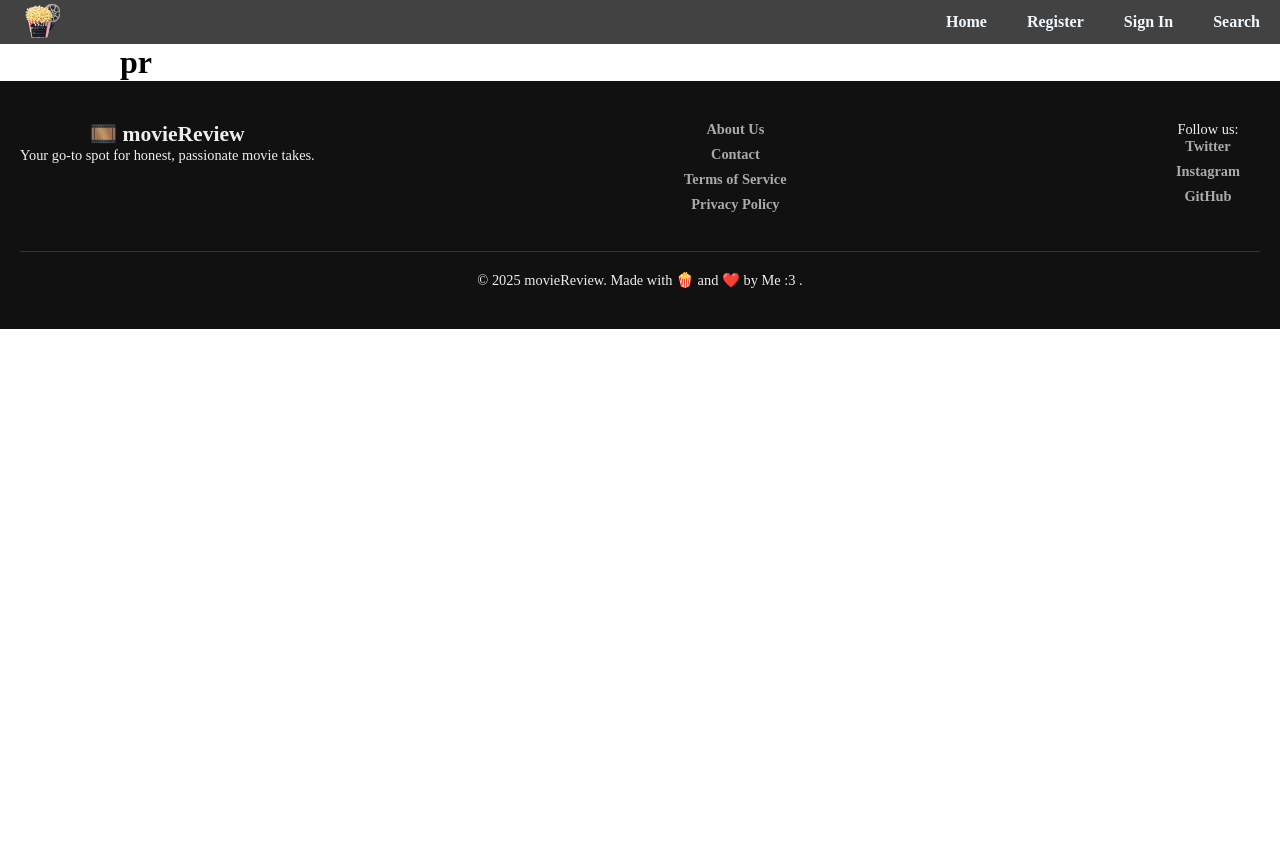
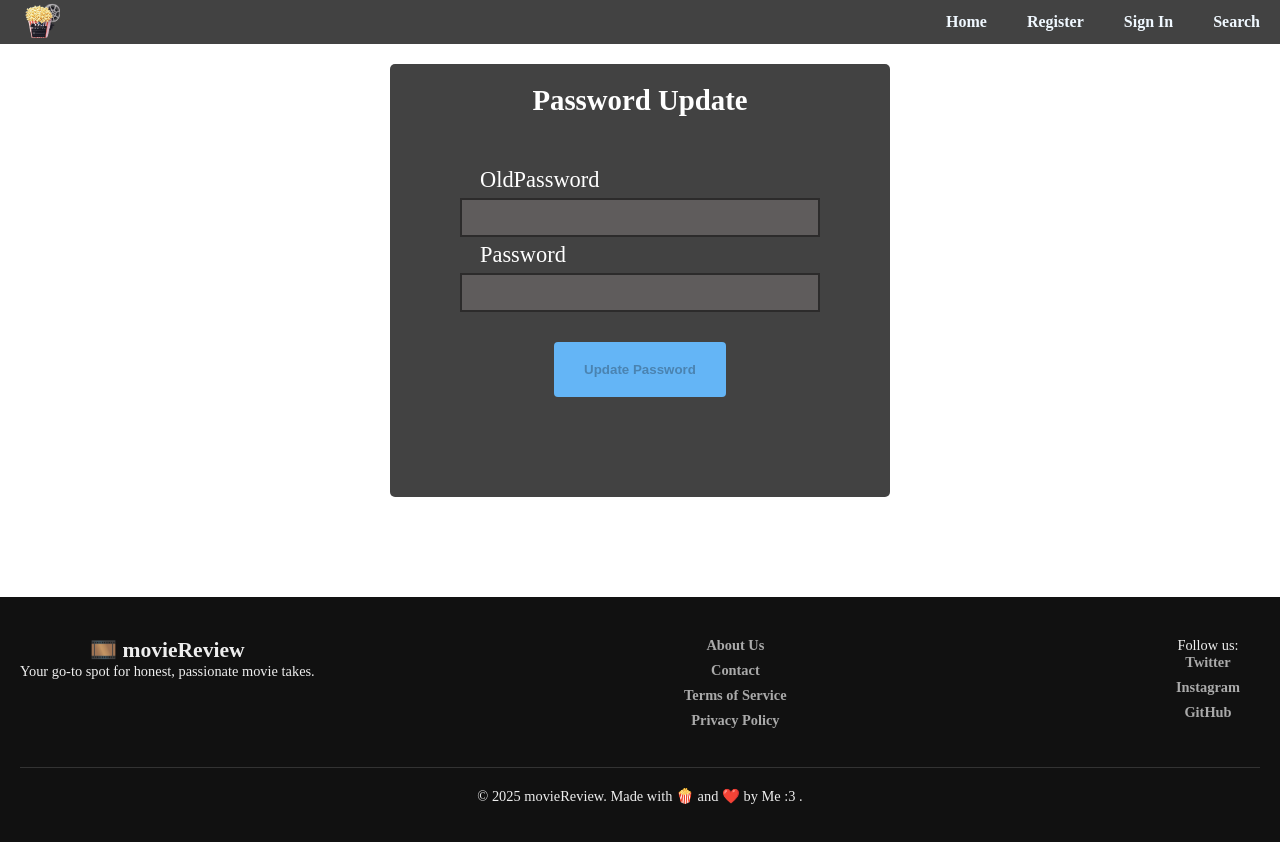
Before and after one commit to HusainNit/movieReview-client, a React (Vite) app: page /profile/password-update in a window 1280 px wide. Shown: the top 842 px of the page. Before the commit the page ends 800 px from the top, so only its background shows below. Built offline with nearby package versions, Linux system fonts and the light colour scheme.

Commit message:
password upadate done

```diff
--- a/src/App.css
+++ b/src/App.css
@@ -553,8 +553,84 @@ footer {
 .action a,
 .action button {
   display: flex;
-  padding: 0 40px 20px 0;
+  padding: 20px;
   justify-content: right;
+}
+
+.action {
+   display: flex;
+  justify-content: right;
+  align-items: center;
+}
+
+.profileContainer {
+  width: 500px;
+  padding: 20px 70px 20px 70px;
+
+  margin: 20px auto;
+  border-radius: 5px;
+  background-color: #424242;
+}
+
+.loading {
+  display: flex;
+  justify-content: center;
+  color: white;
+}
+
+.loadingMV {
+  display: flex;
+  justify-content: center;
+  color: black;
+  font-size: 2rem;
+  font-weight: bolder;
+}
+
+.profileimg,
+.imgSrc {
+  padding: 0;
+  margin: 0;
+  display: block;
+}
+
+.profileimg {
+  max-width: 40%;
+  border: black 2px solid;
+  margin: 0 auto;
+
+  aspect-ratio: auto;
+  border-radius: 5px;
+}
+
+.imgSrc {
+  width: 100%;
+  height: 100%;
+  object-fit: fill;
+  border-radius: 5px;
+}
+
+.profileData h1,
+.profileData h3 {
+  display: flex;
+  justify-content: center;
+  color: white;
+}
+
+.Profielaction {
+  margin: 30px 0;
+  display: flex;
+  justify-content: center;
+}
+
+.popputtonc {
+  margin: 10px;
+
+}
+
+
+
+.Profielaction button {
+  margin: 10px;
 }
 
 @media (max-width: 800px) {
--- a/src/App.jsx
+++ b/src/App.jsx
@@ -13,6 +13,7 @@ import { GetMovies } from "./services/MoviesGetter";
 import { CheckSession } from "./services/Auth";
 import Footer from "./components/Footer";
 import Profile from "./pages/Profile";
+import PasswordUpdate from "./pages/PasswordUpdate";
 
 const App = () => {
   const [user, setUser] = useState(null);
@@ -47,6 +48,7 @@ const App = () => {
           <Route path="/movies/*" element={<Movies />} />
 
           <Route path="/profile/*" element={<Profile />} />
+          <Route path="/profile/password-update" element={<PasswordUpdate/>} />
 
           <Route path="/search/*" element={<Search />} />
         </Routes>
--- a/src/components/CustemPopUp.jsx
+++ b/src/components/CustemPopUp.jsx
@@ -1,15 +1,17 @@
 import { Link } from "react-router-dom";
 
-const CustemPopUp = ({ text, route, onClose }) => {
+const CustemPopUp = ({ text, route, onClose, status }) => {
   return (
     <div className="popUp">
       <div className="content">
         <h1>{text}</h1>
         <div className="action">
-          {route === "ok" ? (
-            <Link to="/movies">Go to Movies</Link>
+          {status === "ok" ? (
+            <Link to={route}>Go back</Link>
           ) : (
-            <button onClick={() => onClose()}>Close</button>
+            <div className="popputtonc">
+              <button onClick={() => onClose()} className="popputton">Close</button>
+            </div>
           )}
         </div>
       </div>
--- a/src/components/GetMovie.jsx
+++ b/src/components/GetMovie.jsx
@@ -34,12 +34,14 @@ const GetMovie = ({ movies, unSelect }) => {
     if (res?.data?.success) {
       setPopup({
         text: "Review submitted successfully!",
-        route: "ok",
+        status:"ok",
+        route: "/movies",
       });
     } else {
       setPopup({
         text: "Something went wrong while submitting the review.",
         route: "fail",
+        status:"/movies",
       });
     }
   };
@@ -237,7 +239,7 @@ const GetMovie = ({ movies, unSelect }) => {
           </div>
         </div>
       )}
-      {popup && <CustemPopUp text={popup.text} route={popup.route}  onClose={handleClosePopup}/>}
+      {popup && <CustemPopUp text={popup.text} route={popup.route}  onClose={handleClosePopup} status={popup.status}/>}
     </>
   );
 };
--- a/src/components/Nav.jsx
+++ b/src/components/Nav.jsx
@@ -7,9 +7,9 @@ const Nav = ({ user, handleLogOut }) => {
     userOptions = (
       <nav>
         <Link to="/movies">Movies</Link>
-        <Link to="/profile">Profile</Link>
         <Link to="/search">Search</Link>
 
+        <Link to="/profile">Profile</Link>
 
         <Link onClick={handleLogOut} to="/">
           Sign Out
--- a/src/pages/Movies.jsx
+++ b/src/pages/Movies.jsx
@@ -3,11 +3,9 @@ import { GetMovies } from "../services/MoviesGetter";
 
 // import { addFavorite } from '../services/favoriteApi';
 
-
 import { Route, Routes, useNavigate } from "react-router-dom";
 import AllMovies from "../components/AllMovies";
 import GetMovie from "../components/GetMovie";
-
 
 const Movies = () => {
   let navigate = useNavigate();
@@ -55,6 +53,7 @@ const Movies = () => {
   return (
     <>
       <div className="grid">
+        {movies.length >18 ? (
           <Routes>
             <Route
               path="/"
@@ -65,6 +64,9 @@ const Movies = () => {
               element={<GetMovie movies={movies} unSelect={unSelect} />}
             />
           </Routes>
+        ) : (
+          <p className="loadingMV">Loading movies...</p>
+        )}
       </div>
       {window.location.pathname === "/movies" && (
         <div className="pagination">
--- /dev/null
+++ b/src/pages/PasswordUpdate.jsx
@@ -0,0 +1,94 @@
+import { useState } from "react";
+import { PasswordUpdateAuth } from "../services/Auth";
+import CustemPopUp from "../components/CustemPopUp";
+
+const PasswordUpdate = () => {
+  const [popup, setPopup] = useState(null);
+
+  const initialState = { password: "", oldpassword: "" };
+
+  const [formValues, setFormValues] = useState(initialState);
+
+  const handleChange = (e) => {
+    setFormValues({ ...formValues, [e.target.id]: e.target.value });
+  };
+
+  const handleSubmit = async (e) => {
+    e.preventDefault();
+    const res = await PasswordUpdateAuth(formValues);
+    setFormValues(initialState);
+
+    if (res?.success) {
+      setPopup({
+        text: "password updated successfully!",
+        status: "ok",
+        route: "/profile",
+      });
+    } else {
+      setPopup({
+        text: "Something went wrong while submitting the passwordUpdate.",
+        route: "fail",
+        status: "/profile",
+      });
+    }
+  };
+
+  const handleClosePopup = () => {
+    setPopup(null);
+  };
+
+  return (
+    <div className="signin">
+      <label htmlFor="col" className="signInLable">
+        Password Update
+      </label>
+
+      <form className="col" id="col" onSubmit={handleSubmit}>
+        <div className="input-wrapper">
+          <label htmlFor="oldpassword" className="titleFiled">
+            OldPassword
+          </label>
+          <input
+            onChange={handleChange}
+            type="password"
+            id="oldpassword"
+            value={formValues.oldpassword}
+            required
+            className="passLogin"
+          />
+        </div>
+        <div className="input-wrapper">
+          <label htmlFor="password" className="titleFiled">
+            Password
+          </label>
+          <input
+            onChange={handleChange}
+            type="password"
+            id="password"
+            value={formValues.password}
+            required
+            className="passLogin"
+          />
+        </div>
+        <div className="btnLoginC">
+          <button
+            className="btnlogin"
+            disabled={!formValues.oldpassword || !formValues.password}
+          >
+            Update Password
+          </button>
+        </div>
+      </form>
+      {popup && (
+        <CustemPopUp
+          text={popup.text}
+          route={popup.route}
+          onClose={handleClosePopup}
+          status={popup.status}
+        />
+      )}
+    </div>
+  );
+};
+
+export default PasswordUpdate;
--- a/src/pages/Profile.jsx
+++ b/src/pages/Profile.jsx
@@ -1,9 +1,55 @@
-import CustemPopUp from "../components/CustemPopUp";
+import { useState, useEffect } from "react";
+
+import { ProfileData } from "../services/profileDataGetter";
+import { useNavigate } from "react-router-dom";
 
 const Profile = () => {
+  let navigate = useNavigate();
+  const [profData, setProfData] = useState(null);
+  const [myReviews, setMyReviews] = useState([]);
+  const [myFavorites, setMyFavorites] = useState([]);
+
+  useEffect(() => {
+    const handleProfileData = async () => {
+      const data = await ProfileData();
+      setProfData(data);
+      setMyReviews(data.reviews);
+      setMyFavorites(data.favorites);
+    };
+    handleProfileData();
+  }, []);
+
   return (
     <div className="profileContainer">
-      <h1>pr</h1>
+      {profData ? (
+        <>
+          <div className="profileimg">
+            <img
+              src={profData.profileImg || "../images/profile-icon.jpg"}
+              alt="profile image"
+              className="imgSrc"
+            />
+          </div>
+          <div className="profileData">
+            <h1>{profData.name}</h1>
+            <h3>{profData.email}</h3>
+          </div>
+          <div className="Profielaction">
+            <button
+              onClick={() => {
+                navigate("/profile/password-update");
+              }}
+            >
+              Update Password
+            </button>
+            <button>Update Profile Image</button>
+            <button>My Favorites </button>
+            <button>My Reviews </button>
+          </div>
+        </>
+      ) : (
+        <p className="loading">Loading profile...</p>
+      )}
     </div>
   );
 };
--- a/src/services/Auth.js
+++ b/src/services/Auth.js
@@ -21,6 +21,16 @@ export const SignInUser = async (data) => {
   }
 };
 
+export const PasswordUpdateAuth = async (data) => {
+  try {
+    const res = await Client.post("/auth/password-update", data);
+
+    return res.data;
+  } catch (error) {
+    throw error;
+  }
+};
+
 export const CheckSession = async () => {
   try {
     // Checks if the current token if it exists is valid
--- /dev/null
+++ b/src/services/profileDataGetter.js
@@ -0,0 +1,11 @@
+import Client from "./api";
+
+export const ProfileData = async () => {
+  try {
+    const res = await Client.get(`/user/`);
+    return res.data;
+  } catch (error) {
+    console.error("Error in ProfileGetter:", error);
+    throw error;
+  }
+};
```
Also changed, not shown: public/images/profile-icon.jpg (added). Lines whose indentation alone changed are shown as unchanged.
